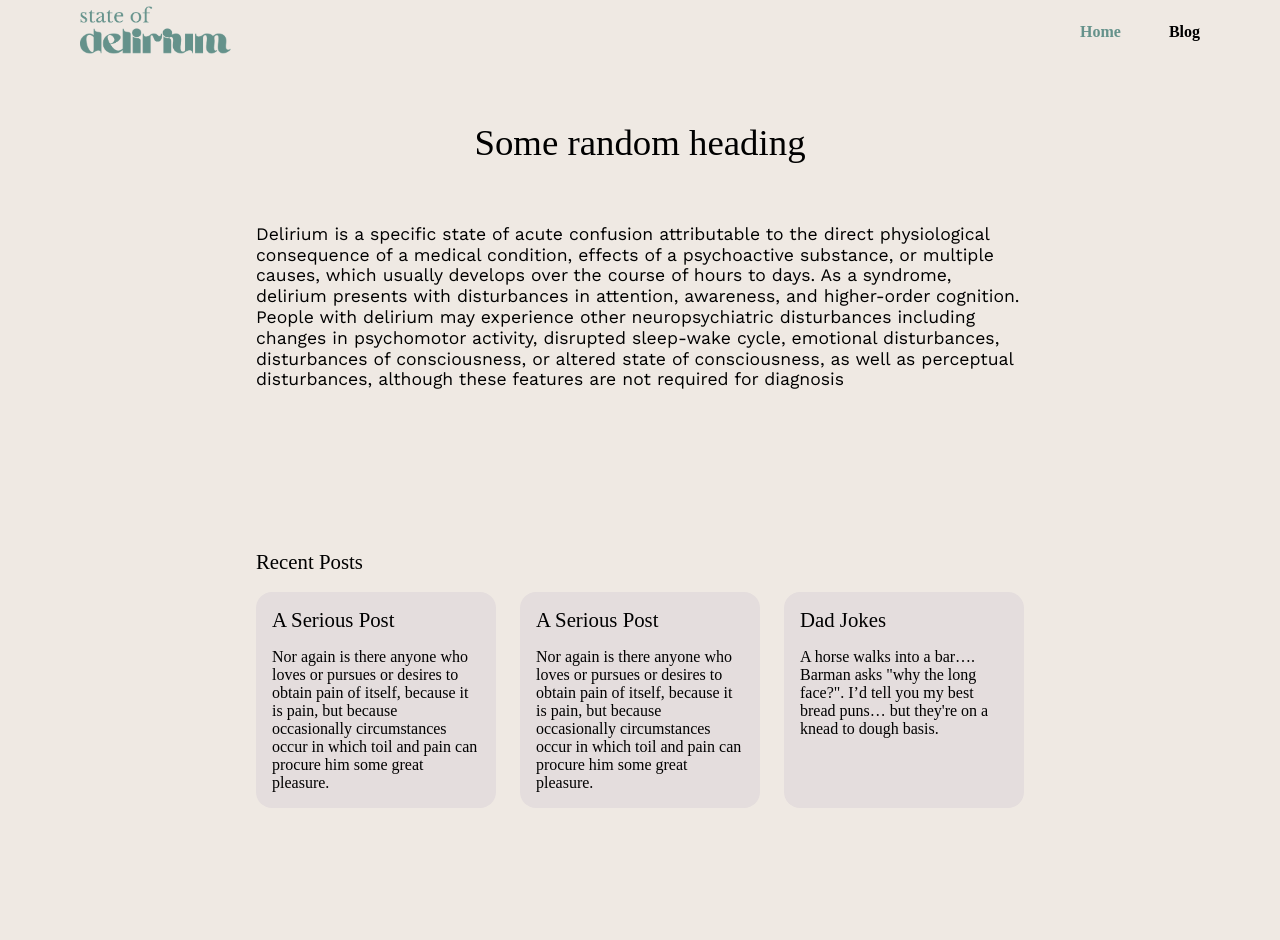
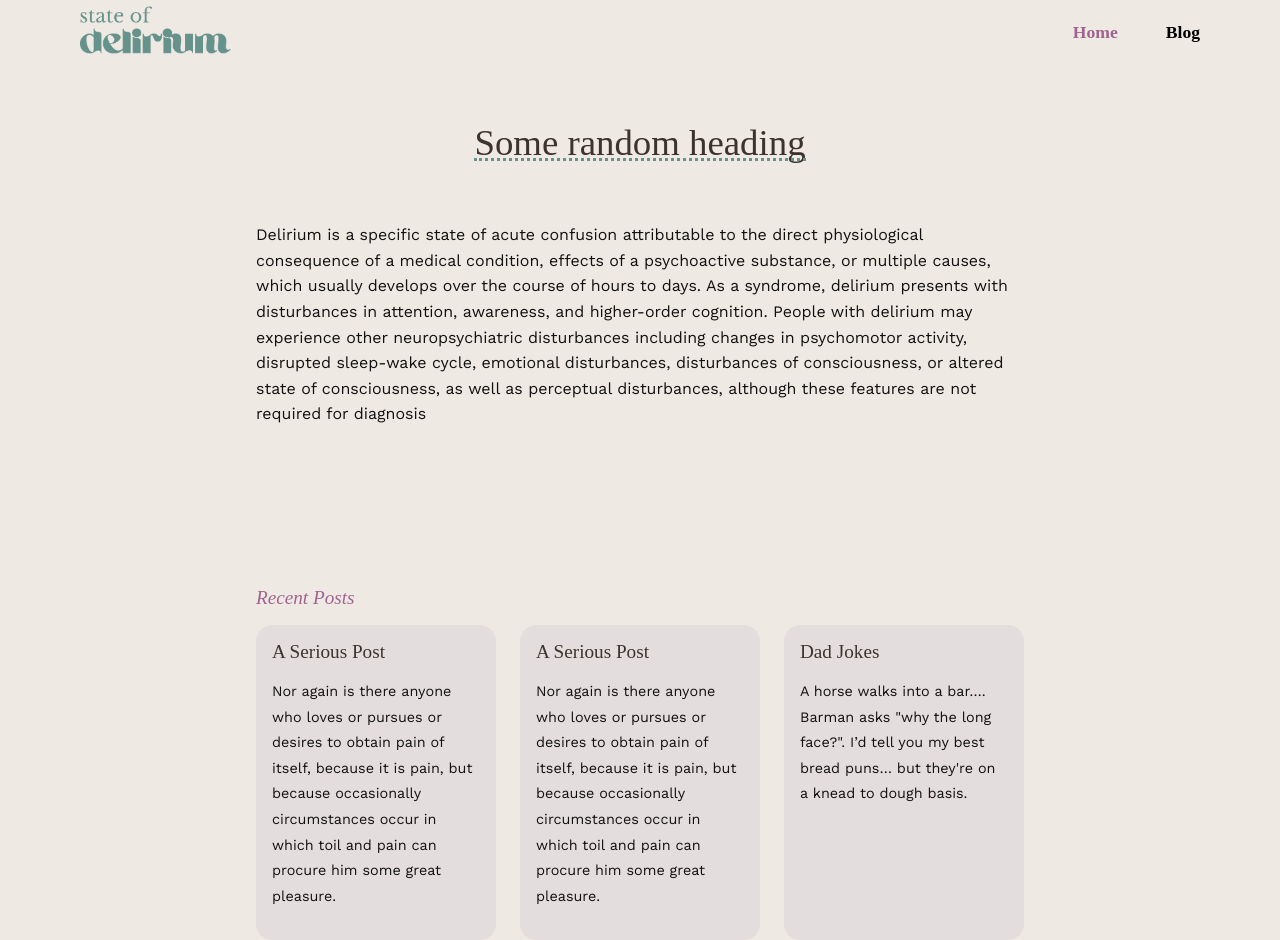
Before and after one commit to state-of-delirium/state-of-delirium.github.io, a Jekyll site: the page built from index.html, in a window 1280 px wide. Built offline with Jekyll 4.4.1, drawn with Linux system fonts in a browser that asks for light colours; some web fonts are replaced; before the commit the page ends 900 px from its top, so only the background shows below that.

Commit message:
Update styles, add assets, and wrap excerpts
Refine site styles and semantics: update _sass/main.scss with new title/paragraph colors, typography tweaks, adjusted line-height/font-sizes, switch currentNav accent to acc-color-2, add dotted/underline utilities and .accent-2, and improve nav/list hover visuals (box-shadow). Add new image assets: delirium.png, delirium-vertical.png, noise.svg, and polotno.svg. HTML changes: wrap post excerpts in <p> tags in blog.html and index.html for better semantics, and add decorative dotted underline and accent markup to index headings. These changes are visual/semantic improvements to the site.

```diff
--- a/_sass/main.scss
+++ b/_sass/main.scss
@@ -4,8 +4,12 @@ $acc-color-2: #a06390;
 $page-color: #EFE9E3;
 
 $title-font: "Merriweather";
+$title-color: #3b342e;
 $para-font: "WorkSans";
 $para-font-italic: "WorkSans-Italic";
+$para-color: #121111;
+
+
 
 @font-face {
     font-family: $title-font;
@@ -22,16 +26,13 @@ $para-font-italic: "WorkSans-Italic";
     src: url("assets/fonts/WorkSans-Italic-VariableFont_wght.ttf");
 }
 
+
 .currentNav {
-    color: $acc-color-1 !important;
+    color: $acc-color-2 !important;
 }
 
 .content {
     margin: 0 20vw;
-    background-color: $page-color;
-    h1 {
-        text-align: center;
-    }
 }
 
 body, html {
@@ -46,7 +47,6 @@ body, html {
 nav {
     display: flex;
     align-items: center;
-    background-color: $page-color;
     gap: 3rem;
     padding: 1rem 5rem 3rem;
     height: 2rem;
@@ -60,6 +60,8 @@ nav {
         display: inline-block;
         justify-self: flex-end;
         font-weight: bold;
+        font-size: 1.1rem;
+        font-family: $title-font;
     }
 }
 
@@ -69,18 +71,44 @@ nav {
 
 h1 {
     font-size: 2.3rem;
+    text-align: center;
 }
 h2 {
-    font-size: 1.3rem;
+    font-size: 1.2rem;
+
 }
 h1, h2 {
     font-family: $title-font;
     font-weight: 200;
+    color: $title-color;
 }
+
+.dotted-underline, .underline {
+    display: inline-table;
+}
+
+.dotted-underline:after, .underline:after {
+    content: "";
+    display: table-caption;
+    caption-side: bottom;
+    position: relative;
+    margin-top:-0.15em;
+
+}
+
+.dotted-underline:after {
+    border-bottom: 0.1em dotted $acc-color-1;
+}
+
+.underline:after {
+    border-bottom: 0.1em solid $acc-color-2;
+}
+
 p {
-    line-height: 1.3rem;
+    line-height: 1.6rem;
     font-family: $para-font;
-    font-size: 1.1rem;
+    font-size: 1rem;
+    color: $para-color;
 
     i {
         font-family: $para-font-italic;
@@ -93,7 +121,11 @@ a, a:link, a:visited, a:active {
 }
 
 a:hover {
-    color: $acc-color-1;
+    color: $acc-color-2;
+}
+
+.accent-2 {
+    color: $acc-color-2;
 }
 
 ul {
@@ -116,11 +148,16 @@ ul {
             padding: 0;
             margin: 0 0 1rem;
         }
+
+        p {
+            font-size: 0.9rem;
+        }
     }
 
     a:hover {
-        outline: 2px solid $acc-color-2;
         color: inherit;
+        background: transparent;
+        box-shadow: -1px -1px 5px $acc-color-2, 4px 4px 5px $acc-color-1;
     }
 }
 
--- a/blog.html
+++ b/blog.html
@@ -10,7 +10,7 @@ permalink: /blog/
     <a href="{{ post.url }}">
       <li>
       <h2>{{ post.title }}</h2>
-      {{ post.excerpt }}
+      <p>{{ post.excerpt }}</p>
       </li>
     </a>
   {% endfor %}
--- a/index.html
+++ b/index.html
@@ -3,8 +3,9 @@ layout: default
 title: "Home"
 ---
 
+
 <div class="about">
-    <h1>Some random heading</h1>
+    <h1><span class="dotted-underline">Some random heading</span></h1>
     <br>
     <p>
     Delirium is a specific state of acute confusion attributable to the direct physiological consequence of a medical condition, effects of a psychoactive substance, or multiple causes, which usually develops over the course of hours to days.
@@ -14,13 +15,13 @@ title: "Home"
 </div>
 
 <div class="recentPosts">
-    <h2>Recent Posts</h2>
+    <h2><i><span class="accent-2">Recent Posts</span></i></h2>
     <ul>
     {% for post in site.posts limit: 3 %}
         <a href="{{ post.url }}">
             <li>
             <h2>{{ post.title }}</h2>
-            {{ post.excerpt }}
+            <p>{{ post.excerpt }}</p>
             </li>
         </a>
     {% endfor %}
```
Also changed, not shown: assets/images/delirium-vertical.png (added), assets/images/delirium.png (added), assets/images/noise.svg (added), assets/images/polotno.svg (added).
